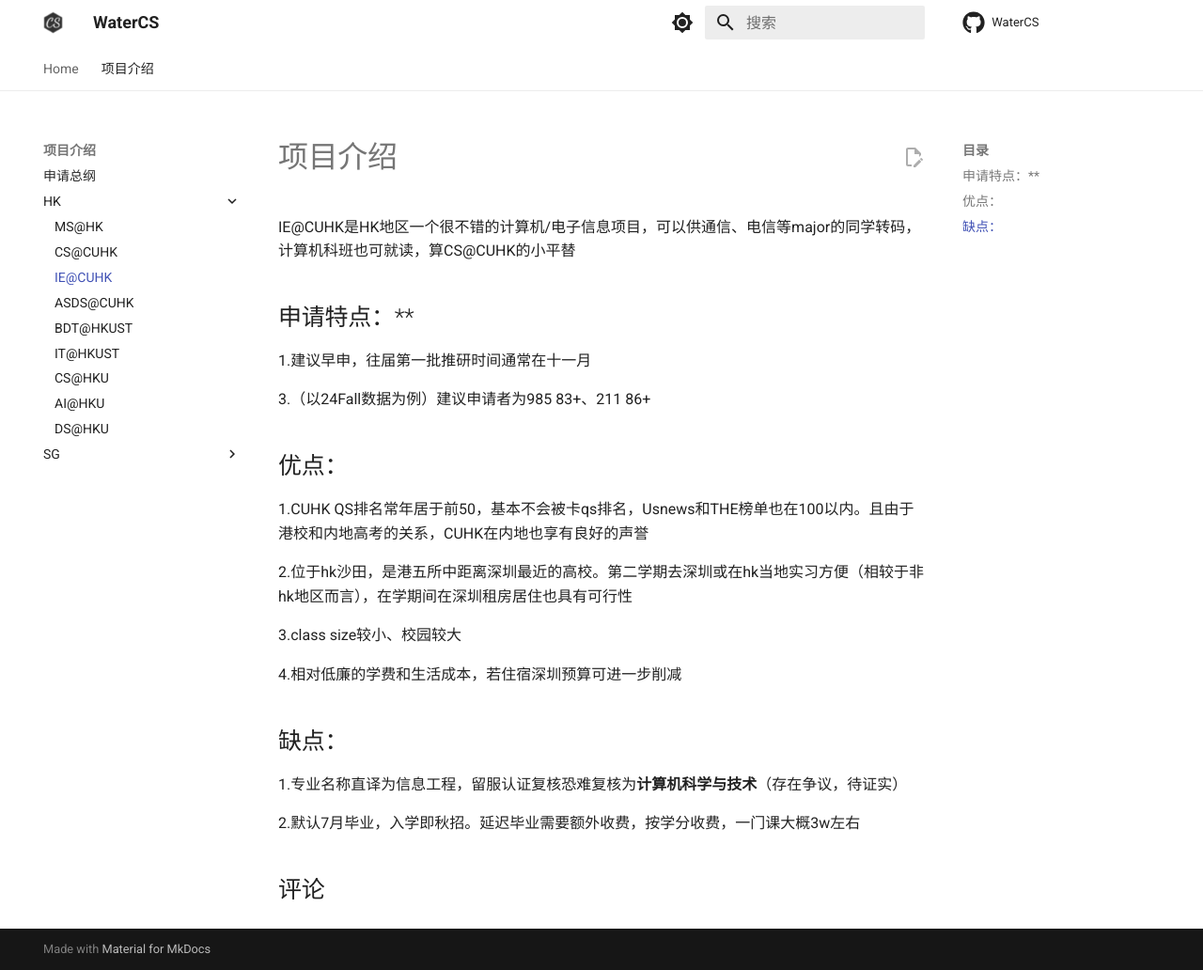
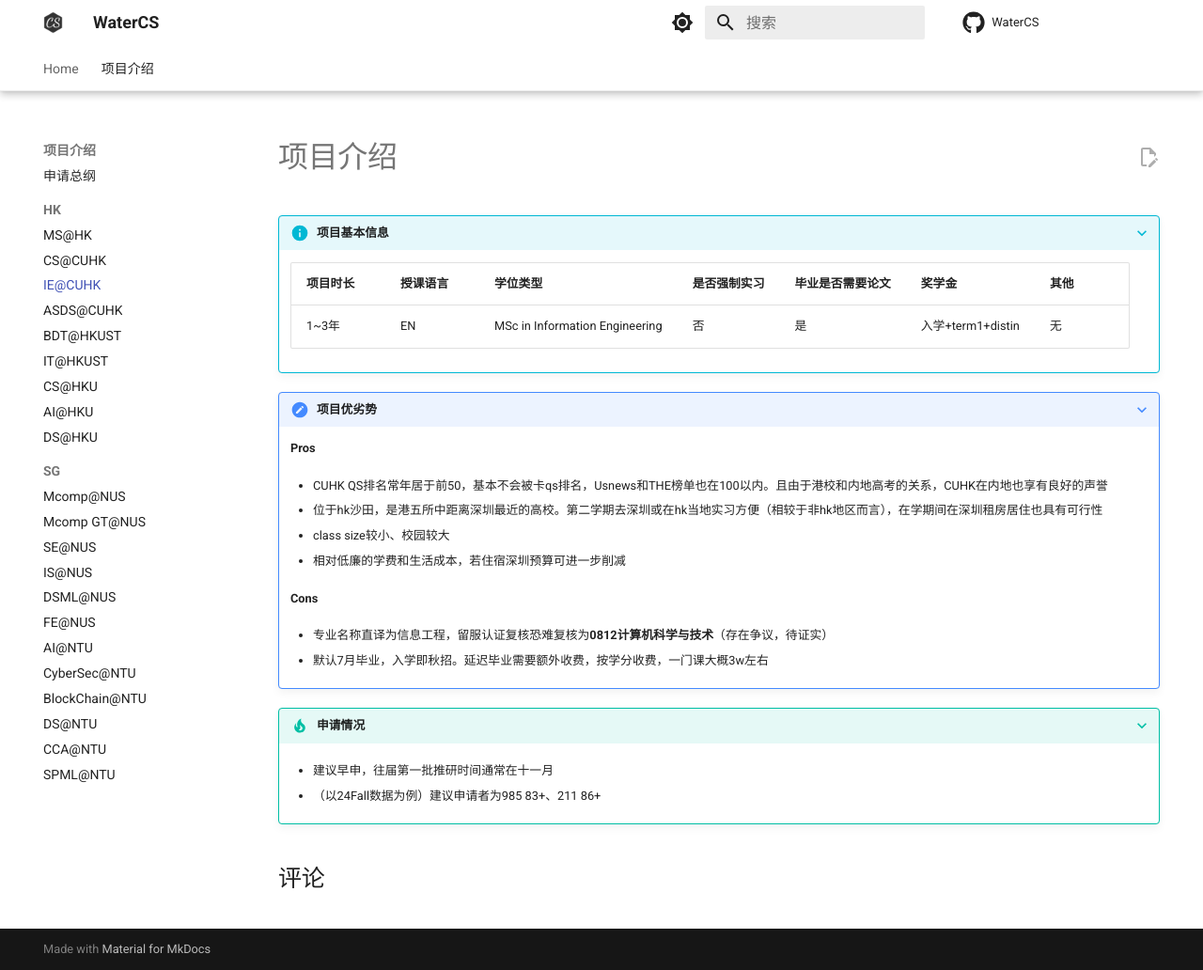
Before and after one commit to Water-CS-Application/WaterCS, an MkDocs documentation site: the page built from docs/Program/HK/T1.5/IE@CUHK.md, in a window 1280 px wide and 1032 px high. Shown: the whole window at 94% size. Built offline with MkDocs 1.6.1 and Material for MkDocs 9.7.7, drawn with Linux system fonts in a browser that asks for light colours; comment, search, counter and statistics services are not loaded.

Commit message:
Update New Structure

```diff
--- a/docs/Program/HK/T1.5/IE@CUHK.md
+++ b/docs/Program/HK/T1.5/IE@CUHK.md
@@ -1,25 +1,30 @@
 # 项目介绍
+???+ info "项目基本信息"
 
-IE@CUHK是HK地区一个很不错的计算机/电子信息项目，可以供通信、电信等major的同学转码，计算机科班也可就读，算CS@CUHK的小平替
+    | 项目时长 | 授课语言 | 学位类型 | 是否强制实习 | 毕业是否需要论文 | 奖学金 | 其他 |
+    |------|------|--------|----------|------|------|------------|
+    | 1~3年    | EN |   MSc in Information Engineering    | 否     | 是    | 入学+term1+distin    | 无          |
 
-## 申请特点：**
+???+ note "项目优劣势"
 
-1.建议早申，往届第一批推研时间通常在十一月
+    **Pros**
 
-3.（以24Fall数据为例）建议申请者为985 83+、211 86+
+    - CUHK QS排名常年居于前50，基本不会被卡qs排名，Usnews和THE榜单也在100以内。且由于港校和内地高考的关系，CUHK在内地也享有良好的声誉
 
-## 优点：
+    - 位于hk沙田，是港五所中距离深圳最近的高校。第二学期去深圳或在hk当地实习方便（相较于非hk地区而言），在学期间在深圳租房居住也具有可行性
 
-1.CUHK QS排名常年居于前50，基本不会被卡qs排名，Usnews和THE榜单也在100以内。且由于港校和内地高考的关系，CUHK在内地也享有良好的声誉
+    - class size较小、校园较大
 
-2.位于hk沙田，是港五所中距离深圳最近的高校。第二学期去深圳或在hk当地实习方便（相较于非hk地区而言），在学期间在深圳租房居住也具有可行性
+    - 相对低廉的学费和生活成本，若住宿深圳预算可进一步削减
 
-3.class size较小、校园较大
+    **Cons**
 
-4.相对低廉的学费和生活成本，若住宿深圳预算可进一步削减
+    - 专业名称直译为信息工程，留服认证复核恐难复核为**0812计算机科学与技术**（存在争议，待证实）
 
-## 缺点：
+    - 默认7月毕业，入学即秋招。延迟毕业需要额外收费，按学分收费，一门课大概3w左右
 
-1.专业名称直译为信息工程，留服认证复核恐难复核为**计算机科学与技术**（存在争议，待证实）
+???+ tip "申请情况"
 
-2.默认7月毕业，入学即秋招。延迟毕业需要额外收费，按学分收费，一门课大概3w左右
+    - 建议早申，往届第一批推研时间通常在十一月
+
+    - （以24Fall数据为例）建议申请者为985 83+、211 86+
--- a/mkdocs.yml
+++ b/mkdocs.yml
@@ -21,11 +21,19 @@
   custom_dir: overrides
   language: zh
   features:
+    - content.action.edit
+    - search.suggest
+    - search.highlight
+    - search.share
     - navigation.instant
-    - navigation.instant.progress
-    - navigation.instant.prefetch
-    - content.action.edit
+    - navigation.tracking
+    - navigation.expand
     - navigation.tabs
+    - navigation.tabs.sticky
+    - navigation.sections
+    - navigation.top
+    - toc.integrate
+    - toc.follow
   palette:
     # Palette toggle for light mode
     - media: "(prefers-color-scheme: light)"
@@ -58,6 +66,7 @@
           - DS@HKU: "Program/HK/T1.5/DS@HKU.md"
       - SG:
           - Mcomp@NUS: "Program/SG/T1/Mcomp@NUS.md"
+          - Mcomp GT@NUS: "Program/SG/TX/Mcomp GT@NUS.md"
           - SE@NUS: "Program/SG/T2/SE@NUS.md"
           - IS@NUS: "Program/SG/T2/IS@NUS.md"
           - DSML@NUS: "Program/SG/T1/DSML@NUS.md"
@@ -73,3 +82,13 @@
 edit_uri: edit/main/docs/
 extra:
   homepage: https://github.com/Water-CS-Application/WaterCS
+  consent:
+      title: Cookie consent
+      description: >-
+        We use cookies to recognize your repeated visits and preferences, as well
+        as to measure the effectiveness of our documentation and whether users
+        find what they're searching for. With your consent, you're helping us to
+        make our documentation better.
+      actions:
+        - accept
+        - manage
```
Also changed, not shown: docs/Program/HK/HK_summry.md (+23 -21 lines), docs/Program/HK/T1/CS@CUHK.md (+19 -14 lines), docs/Program/HK/T2/CS@HKU.md (+17 -13 lines), docs/Program/SG/TX/Mcomp GT@NUS.md (added, +18 -0 lines).
